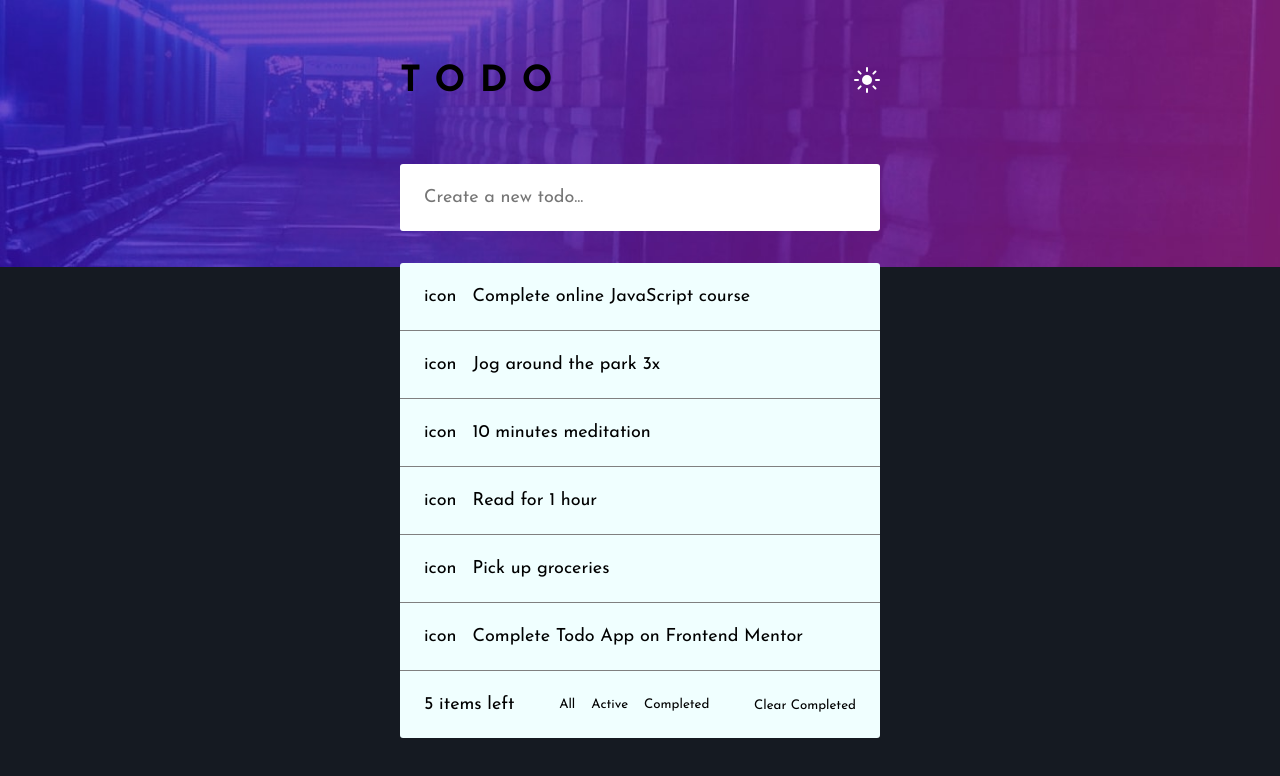
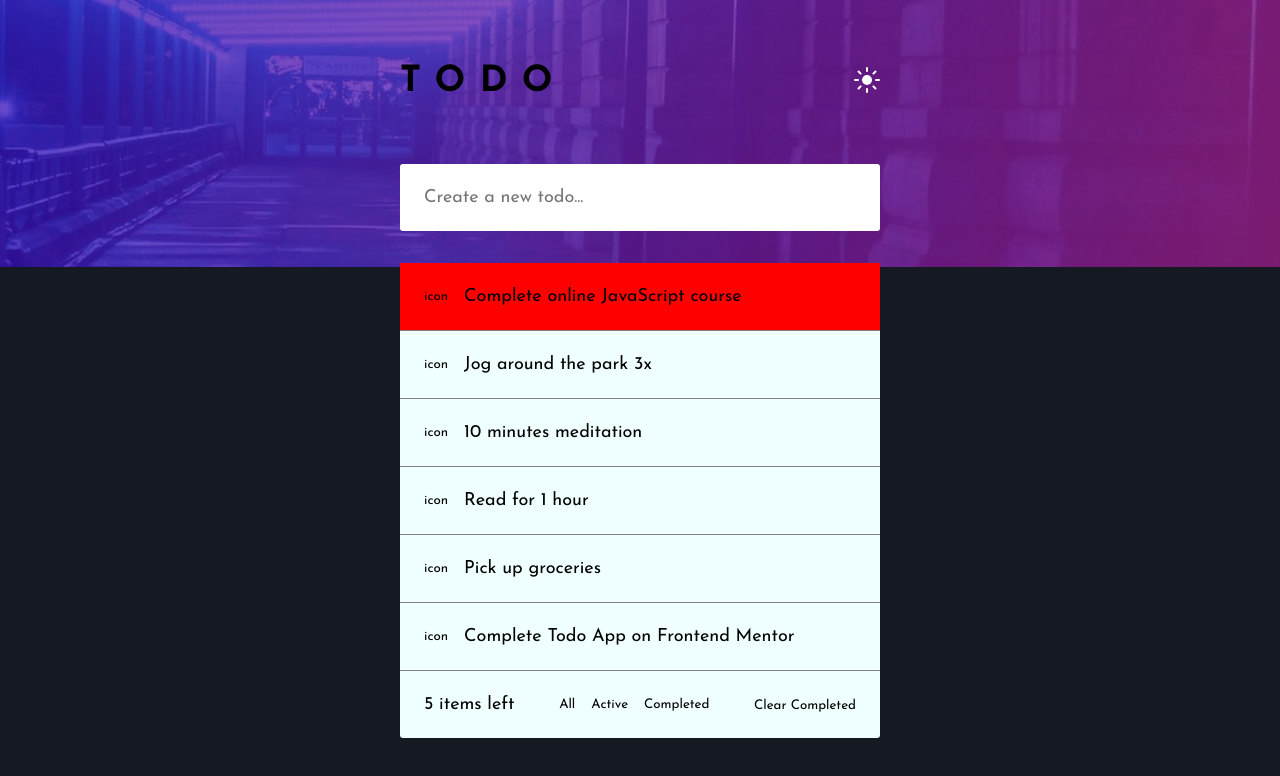
Before and after one commit to Nujsvart/FM-Projects-React, a React (Create React App) app in the folder 03-todo-app/: page / in a window 1280 px wide. Shown: the top 776 px of the page. Built offline with nearby package versions, Linux system fonts and the light colour scheme.

Commit message:
refactor

```diff
--- a/03-todo-app/src/components/Todo.js
+++ b/03-todo-app/src/components/Todo.js
@@ -1,21 +1,32 @@
 import React from "react";
 
-import { useSelector } from "react-redux";
+import { useSelector, useDispatch } from "react-redux";
+import { completeTodo, removeTodo } from "../store/actions/todoActions";
 
 const Todo = () => {
   const todos = useSelector(state => state.todos);
+  const dispatch = useDispatch();
   console.log(todos);
+
   return (
-    <>
+    <ul>
       {todos.map(item => {
         return (
-          <div className="todo" key={item.id}>
-            <div className="checkIcon">icon</div>
-            <p>{item.text}</p>
-          </div>
+          <li
+            className={`todo ${item.completed && "completedTodo"}`}
+            key={item.id}
+          >
+            <button
+              onClick={() => dispatch(removeTodo(item.id))}
+              className="checkIcon"
+            >
+              icon
+            </button>
+            <p onClick={() => dispatch(completeTodo(item.id))}>{item.text}</p>
+          </li>
         );
       })}
-    </>
+    </ul>
   );
 };
 
--- a/03-todo-app/src/components/TodoInput.js
+++ b/03-todo-app/src/components/TodoInput.js
@@ -1,6 +1,7 @@
 import React, { useState } from "react";
-import * as actionTypes from "../store/actions/actionTypes";
+
 import { useDispatch } from "react-redux";
+import { addTodo } from "../store/actions/todoActions";
 
 const TodoInput = () => {
   const [text, setText] = useState("");
@@ -9,11 +10,8 @@ const TodoInput = () => {
 
   const handleSubmit = e => {
     e.preventDefault();
-
     const textTrim = text.trim();
-
-    textTrim && dispatch({ type: actionTypes.ADD_TODO, payload: textTrim });
-
+    textTrim && dispatch(addTodo(textTrim));
     setText("");
   };
 
--- a/03-todo-app/src/store/actions/actionTypes.js
+++ b/03-todo-app/src/store/actions/actionTypes.js
@@ -1,3 +1,4 @@
 export const ADD_TODO = "ADD_TODO";
+export const COMPLETE_TODO = "COMPLETE_TODO";
 export const REMOVE_TODO = "REMOVE_TODO";
 export const CLEAR_COMPLETED_TODOS = "CLEAR_COMPLETED_TODOS";
--- a/03-todo-app/src/store/actions/todoActions.js
+++ b/03-todo-app/src/store/actions/todoActions.js
@@ -13,3 +13,10 @@ export const removeTodo = id => {
     payload: id,
   };
 };
+
+export const completeTodo = id => {
+  return {
+    type: actionTypes.COMPLETE_TODO,
+    payload: id,
+  };
+};
--- a/03-todo-app/src/store/reducers/todoReducer.js
+++ b/03-todo-app/src/store/reducers/todoReducer.js
@@ -13,6 +13,15 @@ const todoReducer = (state = initialState, action) => {
         ...state,
         { id: nextId(state), text: action.payload, completed: false },
       ];
+
+    case actionTypes.REMOVE_TODO:
+      return state.filter(item => item.id !== action.payload);
+
+    case actionTypes.COMPLETE_TODO:
+      return state.map(item => {
+        if (item.id !== action.payload) return item;
+        return { ...item, completed: !item.completed };
+      });
     default:
       return state;
   }
--- a/03-todo-app/src/styles/app.css
+++ b/03-todo-app/src/styles/app.css
@@ -83,3 +83,7 @@ h1 {
   display: flex;
   gap: 1rem;
 }
+
+.completedTodo {
+  background-color: red;
+}
```
